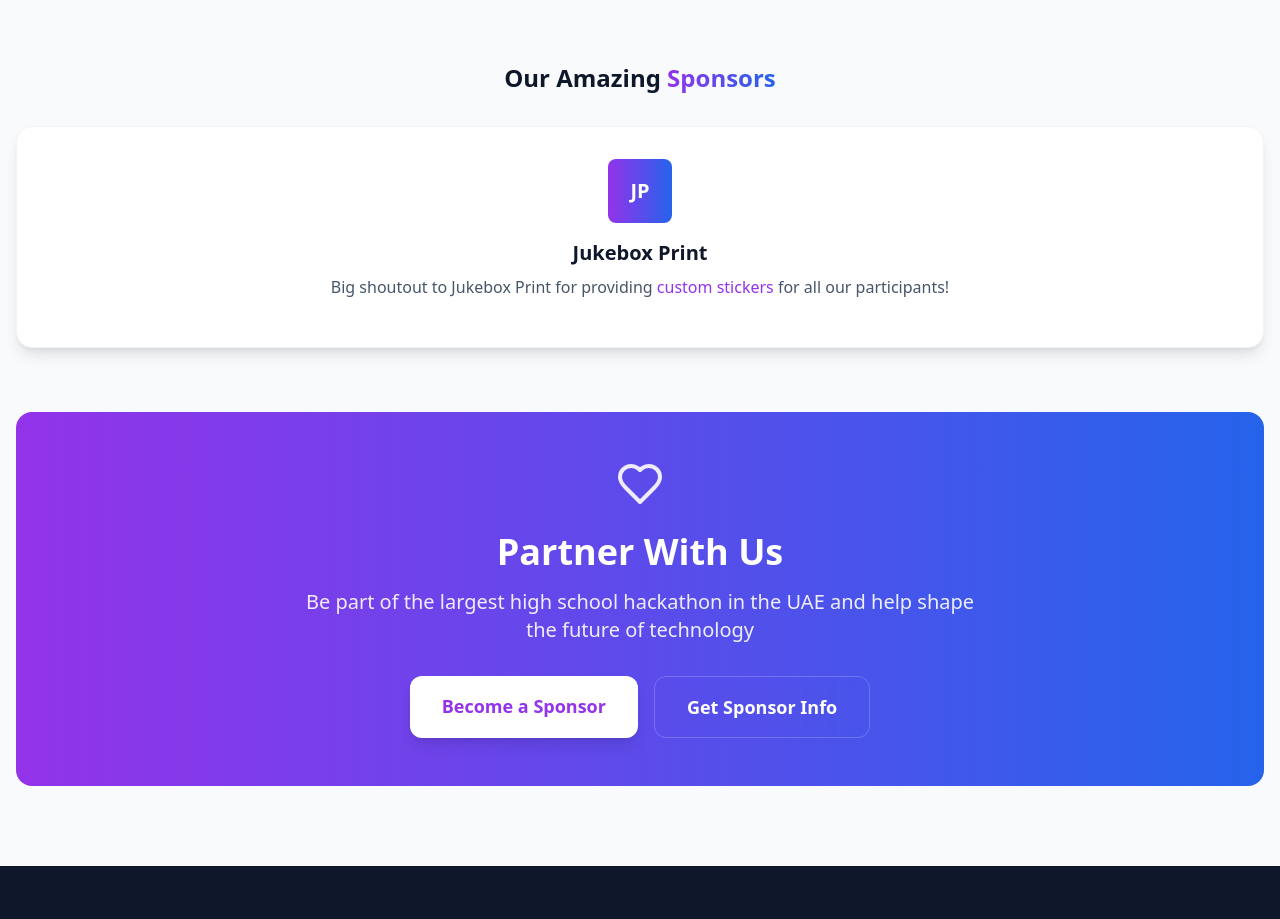
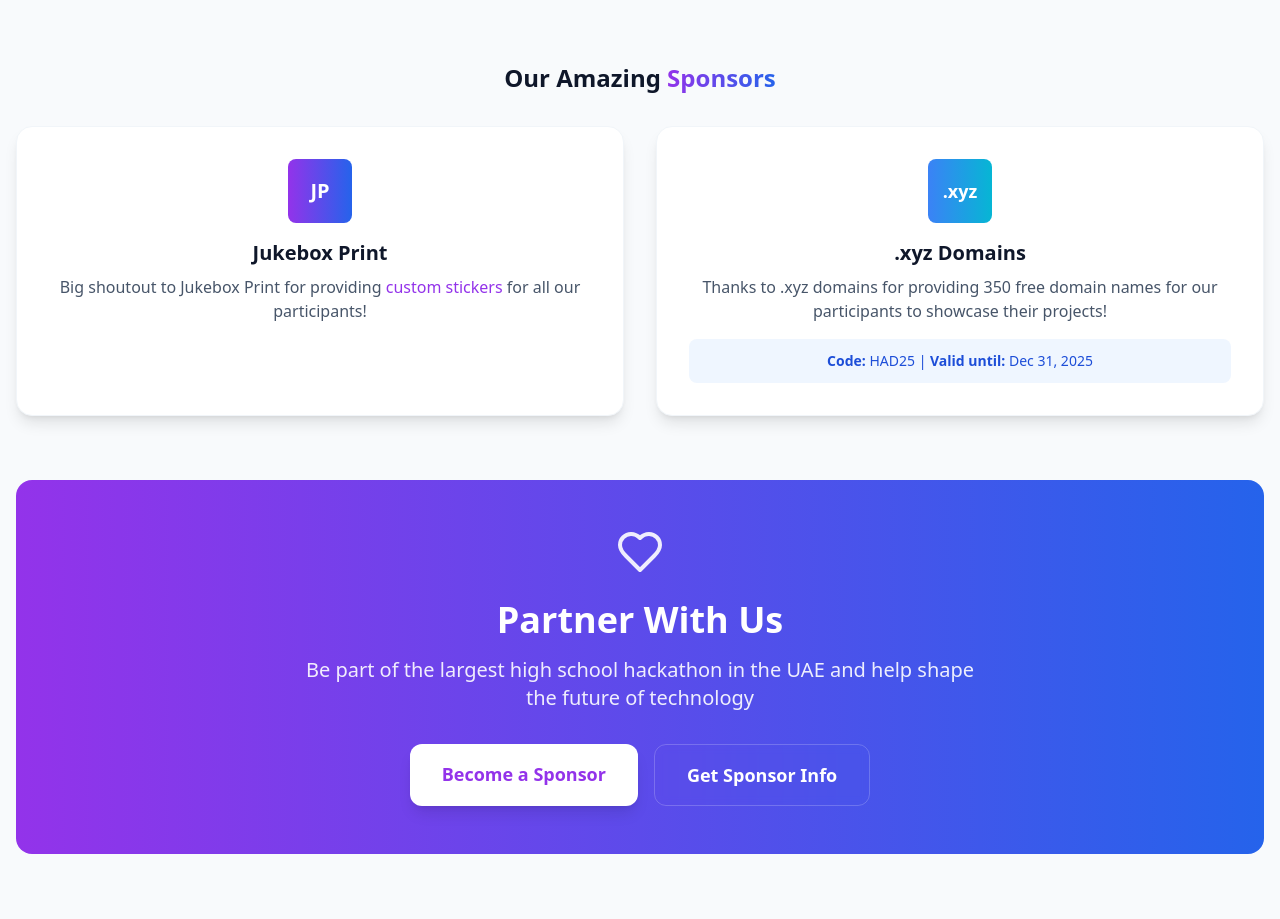
Before and after one commit to itshaven/hackauh, a React (Vite) app: page / in a window 1280 px wide. Shown: the part 4870-5789 px from the top of the page. Built offline with nearby package versions, Linux system fonts and the light colour scheme.

Commit message:
Add .xyz domains as sponsor

```diff
--- a/src/components/Sponsors.tsx
+++ b/src/components/Sponsors.tsx
@@ -98,6 +98,8 @@ const Sponsors: React.FC = () => {
           <h3 className="text-2xl font-bold text-slate-900 text-center mb-8">
             Our Amazing <span className="bg-gradient-to-r from-purple-600 to-blue-600 bg-clip-text text-transparent">Sponsors</span>
           </h3>
+          <div className="grid grid-cols-1 md:grid-cols-2 gap-8">
+            {/* Jukebox Print */}
             <div className="bg-white rounded-2xl p-8 shadow-lg border border-slate-100 text-center">
               <div className="flex items-center justify-center mb-4">
                 <div className="w-16 h-16 bg-gradient-to-r from-purple-600 to-blue-600 rounded-lg flex items-center justify-center">
@@ -108,6 +110,23 @@ const Sponsors: React.FC = () => {
               <p className="text-slate-600 mb-4">
                 Big shoutout to Jukebox Print for providing <a href="https://www.jukeboxprint.com/custom-stickers" className="text-purple-600 hover:text-purple-700 font-medium">custom stickers</a> for all our participants!
               </p>
+            </div>
+
+            {/* .xyz domains */}
+            <div className="bg-white rounded-2xl p-8 shadow-lg border border-slate-100 text-center">
+              <div className="flex items-center justify-center mb-4">
+                <div className="w-16 h-16 bg-gradient-to-r from-blue-500 to-cyan-500 rounded-lg flex items-center justify-center">
+                  <span className="text-white font-bold text-lg">.xyz</span>
+                </div>
+              </div>
+              <h4 className="text-xl font-semibold text-slate-900 mb-2">.xyz Domains</h4>
+              <p className="text-slate-600 mb-4">
+                Thanks to .xyz domains for providing 350 free domain names for our participants to showcase their projects!
+              </p>
+              <div className="bg-blue-50 rounded-lg p-3 text-sm text-blue-700">
+                <strong>Code:</strong> HAD25 | <strong>Valid until:</strong> Dec 31, 2025
+              </div>
+            </div>
           </div>
         </div>
 
```
Lines whose indentation alone changed are shown as unchanged.
